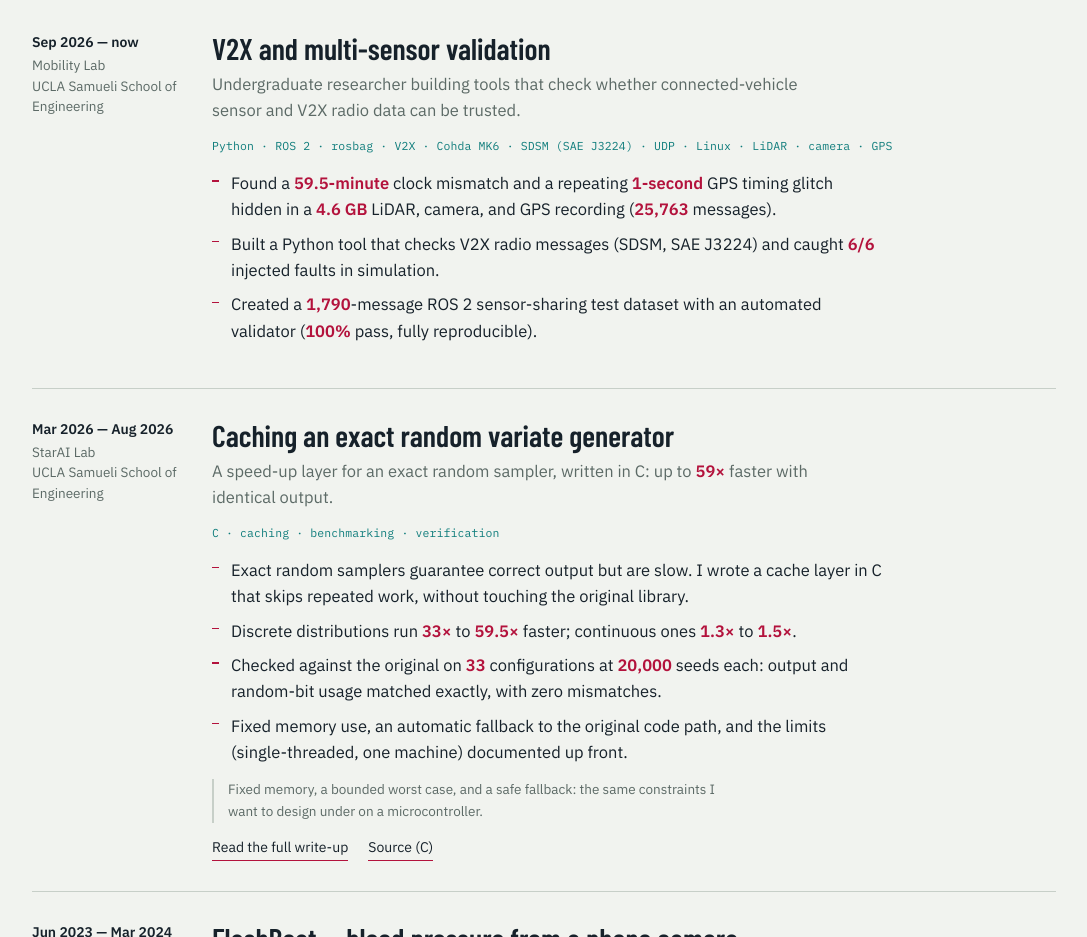
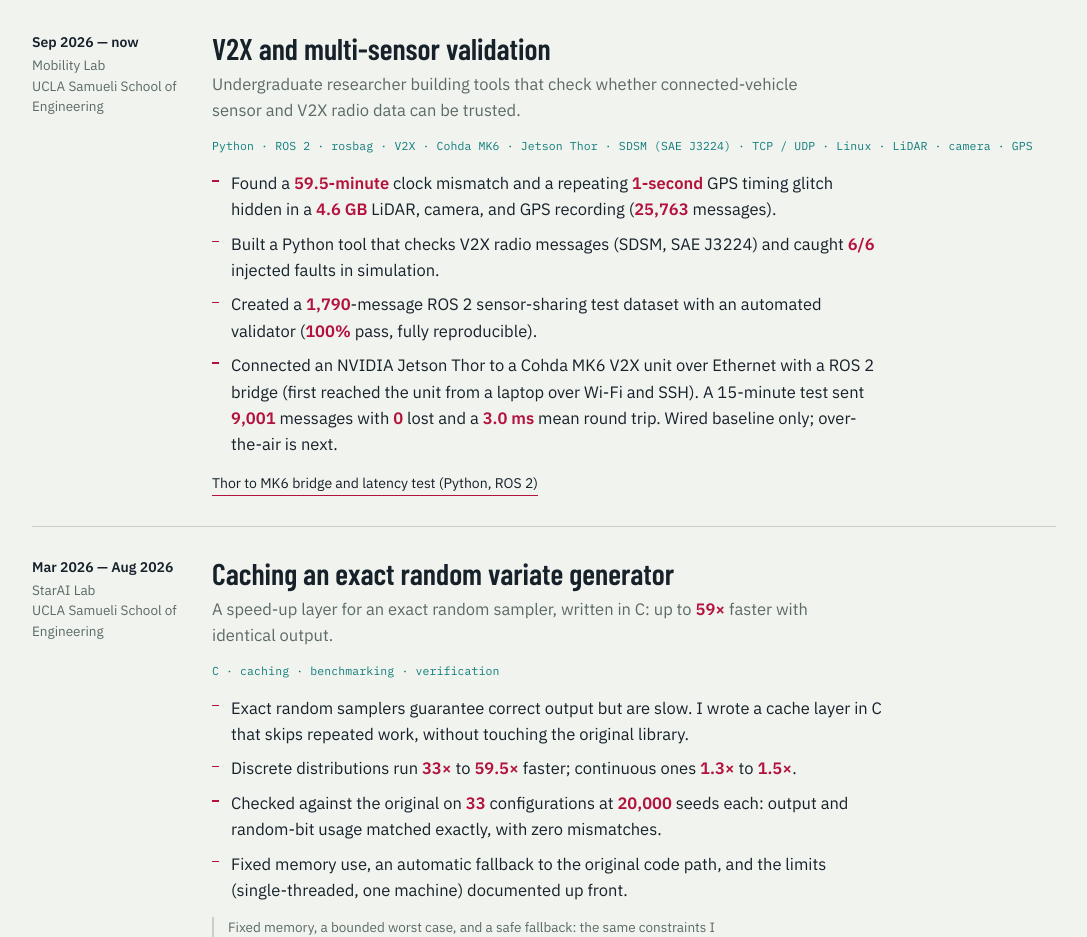
Before and after one commit to tshiven/portfolio, a plain HTML site: page index.html in a window 1280 px wide. Shown: the part 1340-2277 px from the top of the page, without its empty margins (96-1183 px from the left). Drawn offline with nearby package versions, Linux system fonts and the light colour scheme.

Commit message:
Update project details and add Jetson Thor connection info

```diff
--- a/index.html
+++ b/index.html
@@ -338,12 +338,14 @@ figure.vid video{width:100%;height:auto;background:#000}
       <div>
         <h3>V2X and multi-sensor validation</h3>
         <p class="oneline">Undergraduate researcher building tools that check whether connected-vehicle sensor and V2X radio data can be trusted.</p>
-        <p class="stack">Python · ROS 2 · rosbag · V2X · Cohda MK6 · SDSM (SAE J3224) · UDP · Linux · LiDAR · camera · GPS</p>
+        <p class="stack">Python · ROS 2 · rosbag · V2X · Cohda MK6 · Jetson Thor · SDSM (SAE J3224) · TCP / UDP · Linux · LiDAR · camera · GPS</p>
         <ul>
           <li>Found a <span class="num">59.5-minute</span> clock mismatch and a repeating <span class="num">1-second</span> GPS timing glitch hidden in a <span class="num">4.6 GB</span> LiDAR, camera, and GPS recording (<span class="num">25,763</span> messages).</li>
           <li>Built a Python tool that checks V2X radio messages (SDSM, SAE J3224) and caught <span class="num">6/6</span> injected faults in simulation.</li>
           <li>Created a <span class="num">1,790</span>-message ROS 2 sensor-sharing test dataset with an automated validator (<span class="num">100%</span> pass, fully reproducible).</li>
+          <li>Connected an NVIDIA Jetson Thor to a Cohda MK6 V2X unit over Ethernet with a ROS 2 bridge (first reached the unit from a laptop over Wi-Fi and SSH). A 15-minute test sent <span class="num">9,001</span> messages with <span class="num">0</span> lost and a <span class="num">3.0 ms</span> mean round trip. Wired baseline only; over-the-air is next.</li>
         </ul>
+        <div class="links"><a href="https://github.com/tshiven/thor-cohda-mk6-ros2">Thor to MK6 bridge and latency test (Python, ROS 2)</a></div>
       </div>
     </div>
 
```
